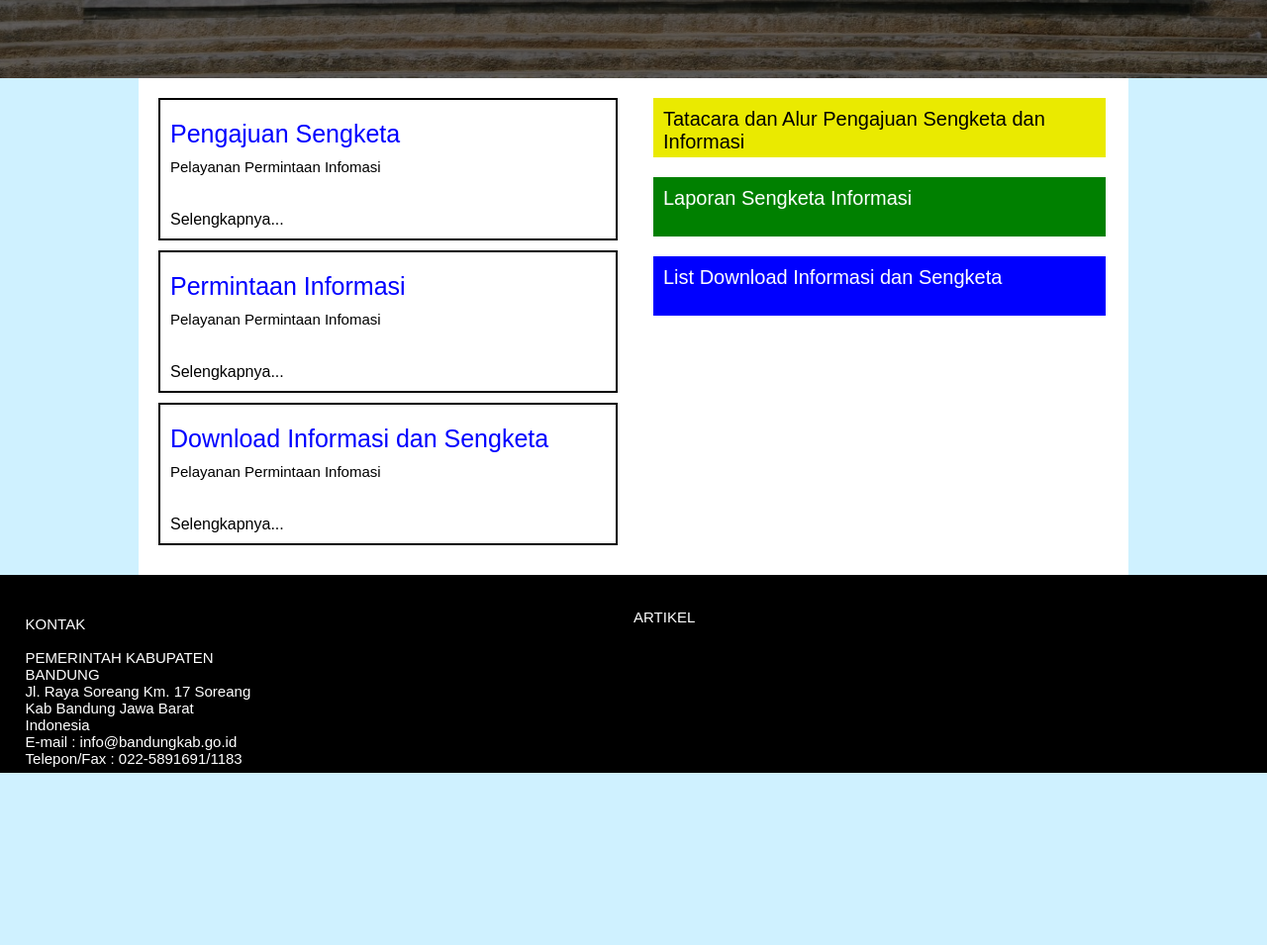
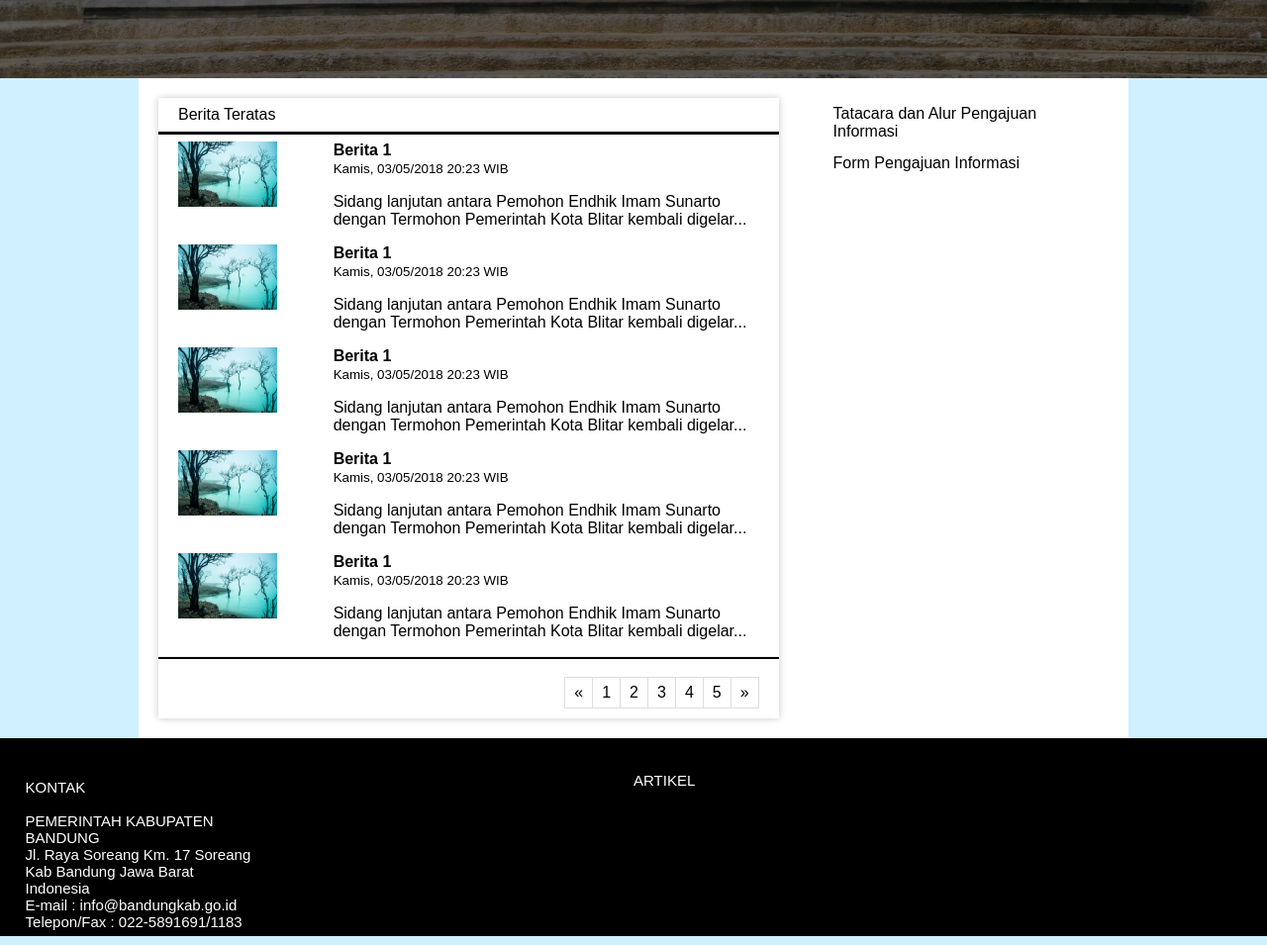
Before and after one commit to ilhamfi27/TugasBesarIdap, a plain HTML site: page index.html in a window 1280 px wide. Shown: the part 721-1676 px from the top of the page at 99% size. Before the commit the page ends 1511 px from the top, so only its background shows below. Drawn offline with Linux system fonts and the light colour scheme.

Commit message:
Memantapkan Desain Landing Page
Semangat Gais

```diff
--- a/css/style.css
+++ b/css/style.css
@@ -395,10 +395,14 @@ img.icon {
 }
 /*---------------------------------------------------------*/
 .konten-artikel {
+  padding: 20px 10px;
   border-bottom: 3px #000000 solid;
 }
 .konten-artikel > p{
   text-align: justify;
+}
+.konten-artikel > h3 {
+  margin: 0px;
 }
 #info-lain {
   box-shadow: 2px 2px 3px 1px rgba(0,0,0,0.4);
@@ -464,3 +468,86 @@ img.icon {
   margin: 30px 0px 0px 0px;
   float: left;
 }
+
+
+/*-------------------------------Tambahan----------------------------*/
+.pull-right {
+    float: right;
+}
+.pull-left {
+    float: left;
+}
+.panel-berita {
+  box-shadow: 0px 0px 7px 0px rgba(199,199,199,1);
+  min-height: 1px;
+}
+.panel-header, .panel-footer {
+  padding: 8px 20px;
+}
+.panel-header {
+  border-bottom: 3px #000000 solid;
+}
+.panel-footer {
+  border-top: 2px #000000 solid;
+}
+.list-berita {
+  padding: 0px;
+  margin: 0px;
+  margin-top: 7px;
+  list-style-type: none;
+  min-height: 1px;
+  border-bottom: 1px solid #eee;
+  display: block;
+}
+.list-berita a {
+  color: #000000;
+  display: block;
+  float: left;
+}
+.news-thumbnails {
+  width: 100px;
+  max-height: 150px;
+  display: block;
+}
+.berita {
+  width: 100%;
+}
+.news-title {
+  margin: 0px;
+  display: block;
+}
+.pagination {
+    display: inline-block;
+    padding-left: 0;
+    margin: 10px 0;
+    border-radius: 4px;
+}
+.pagination > li {
+    display: inline;
+}
+.pagination > li > a {
+  color: #000000;
+  position: relative;
+  float: left;
+  padding: 6px 9px;
+  margin-left: -1px;
+  text-decoration: none;
+  background-color: #fff;
+  border: 1px solid #ddd;
+}
+.link-list {
+  list-style-type: none;
+  margin: 0px;
+  padding: 0px;
+}
+.link-list > li {
+  display: block;
+}
+.link-list > li > a {
+  padding: 7px 15px;
+  display: block;
+  color: #000000;
+}
+#clear {
+  clear: both;
+}
--- a/index.html
+++ b/index.html
@@ -11,17 +11,12 @@
 			<div id="navbar-header">
 				<a href="index.html"><img src="gambar/LogoKIP.png"></a>
 				<p>APLIKASI KETERBUKAAN INFORMASI PUBLIK <br> KABUPATEN BANDUNG</p>
-<!-- 				<div id="navbar-login">
-					<a href="admin/login.html">
-						<button class="btn-login">LOGIN</button>
-					</a>
-				</div>
- -->		</div>
+			</div>
 			<div id="navbar-menu">
 				<ul>
 					<li><a href="index.html">HOME</a></li>
 					<li><a href="informasi.html">INFORMASI</a></li>
-					<li><a href="download.html">DOWNLOAD</a></li>
+					<li><a href="formulir.html">FORMULIR ISI BERITA</a></li>
 					<li>
 						<form action="" method="post">
 							<input type="search" name="search" class="search-box" placeholder="Search...">
@@ -39,36 +34,122 @@
 			</div>
 		</div>
 		<div id="container">
-			<div class="col-6">
-				<div class="kotak-informasi">
-					<a href="informasi.html">Pengajuan Sengketa</a>
-					<br>
-					<p>Pelayanan Permintaan Infomasi</p>
-					<span class="read-more-link"><a href="#">Selengkapnya...</a></span>
-				</div>
-				<div class="kotak-informasi">
-					<a href="informasi.html">Permintaan Informasi</a>
-					<br>
-					<p>Pelayanan Permintaan Infomasi</p>
-					<span class="read-more-link"><a href="#">Selengkapnya...</a></span>
-				</div>
-				<div class="kotak-informasi">
-					<a href="informasi.html">Download Informasi dan Sengketa</a>
-					<br>
-					<p>Pelayanan Permintaan Infomasi</p>
-					<span class="read-more-link"><a href="#">Selengkapnya...</a></span>
+			<div class="col-8">
+				<div class="panel-berita">
+					<div class="panel-header">
+						Berita Teratas
+					</div>
+					<div class="list-berita">
+						<a href="#">
+							<div class="col-3">
+								<img src="gambar/HeaderBackgroundDownload.jpg" class="news-thumbnails">
+							</div>
+							<div class="col-9">
+								<h4 class="news-title">Berita 1</h4>
+								<small>Kamis, 03/05/2018 20:23 WIB</small>
+								<p>Sidang lanjutan antara Pemohon Endhik Imam Sunarto dengan Termohon Pemerintah Kota Blitar kembali digelar...</p>
+							</div>
+						</a>
+						<a href="#">
+							<div class="col-3">
+								<img src="gambar/HeaderBackgroundDownload.jpg" class="news-thumbnails">
+							</div>
+							<div class="col-9">
+								<h4 class="news-title">Berita 1</h4>
+								<small>Kamis, 03/05/2018 20:23 WIB</small>
+								<p>Sidang lanjutan antara Pemohon Endhik Imam Sunarto dengan Termohon Pemerintah Kota Blitar kembali digelar...</p>
+							</div>
+						</a>
+
+						<a href="#">
+							<div class="col-3">
+								<img src="gambar/HeaderBackgroundDownload.jpg" class="news-thumbnails">
+							</div>
+							<div class="col-9">
+								<h4 class="news-title">Berita 1</h4>
+								<small>Kamis, 03/05/2018 20:23 WIB</small>
+								<p>Sidang lanjutan antara Pemohon Endhik Imam Sunarto dengan Termohon Pemerintah Kota Blitar kembali digelar...</p>
+							</div>
+						</a>
+
+						<a href="#">
+							<div class="col-3">
+								<img src="gambar/HeaderBackgroundDownload.jpg" class="news-thumbnails">
+							</div>
+							<div class="col-9">
+								<h4 class="news-title">Berita 1</h4>
+								<small>Kamis, 03/05/2018 20:23 WIB</small>
+								<p>Sidang lanjutan antara Pemohon Endhik Imam Sunarto dengan Termohon Pemerintah Kota Blitar kembali digelar...</p>
+							</div>
+						</a>
+
+						<a href="#">
+							<div class="col-3">
+								<img src="gambar/HeaderBackgroundDownload.jpg" class="news-thumbnails">
+							</div>
+							<div class="col-9">
+								<h4 class="news-title">Berita 1</h4>
+								<small>Kamis, 03/05/2018 20:23 WIB</small>
+								<p>Sidang lanjutan antara Pemohon Endhik Imam Sunarto dengan Termohon Pemerintah Kota Blitar kembali digelar...</p>
+							</div>
+						</a>
+						<div id="clear"></div>
+					</div>
+					<div class="panel-footer">
+						<ul class="pagination pull-right">
+                            <li>
+                                <a href="#">
+                                    &laquo;
+                                </a>
+                            </li>
+                            <li>
+                                <a href="#">
+                                    1
+                                </a>
+                            </li>
+                            <li>
+                                <a href="#">
+                                    2
+                                </a>
+                            </li>
+                            <li>
+                                <a href="#">
+                                    3
+                                </a>
+                            </li>
+                            <li>
+                                <a href="#">
+                                    4
+                                </a>
+                            </li>
+                            <li>
+                                <a href="#">
+                                    5
+                                </a>
+                            </li>
+                            <li>
+                                <a href="#">
+                                    &raquo;
+                                </a>
+                            </li>
+                        </ul>
+					</div>
+					<div id="clear"></div>
 				</div>
 			</div>
-			<div class="col-6">
-				<div class="kotak-menu kotak-kuning">
-					<span class="color-black">Tatacara dan Alur Pengajuan Sengketa dan Informasi</span>
-				</div>
-				<div class="kotak-menu kotak-biru">
-					<span>Laporan Sengketa Informasi</span>
-				</div>
-				<div class="kotak-menu kotak-hijau">
-					<span>List Download Informasi dan Sengketa</span>
-				</div>
+			<div class="col-4">
+				<ul class="link-list">
+					<li>
+						<a href="#">
+							Tatacara dan Alur Pengajuan Informasi
+						</a>
+					</li>
+					<li>
+						<a href="#">
+							Form Pengajuan Informasi
+						</a>
+					</li>
+				</ul>
 			</div>
 			<div style="clear:both"></div>
 		</div>
```
Also changed, not shown: download.html (+2 -7 lines), formulir.html (+0 -1 lines), informasi.html (+28 -12 lines).
